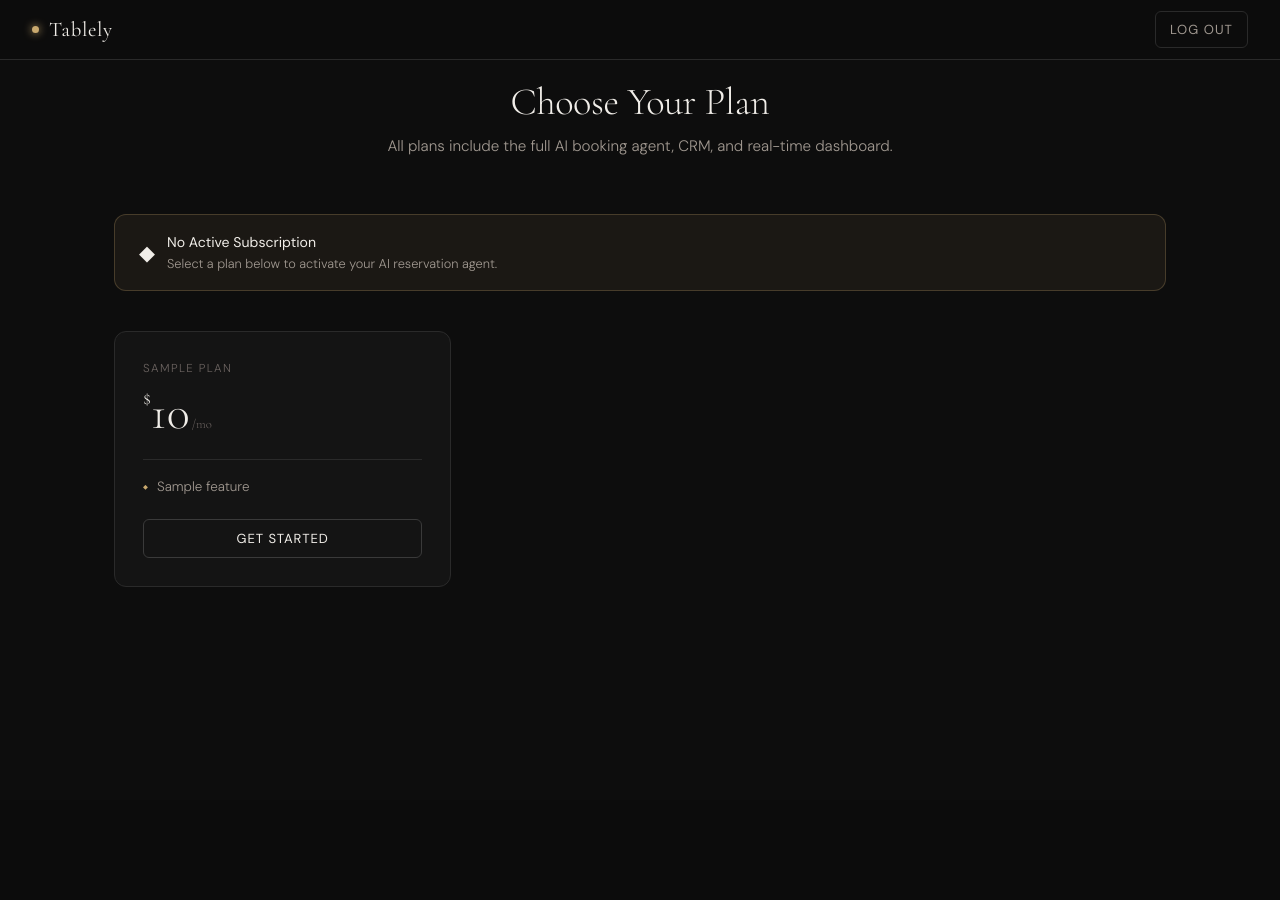
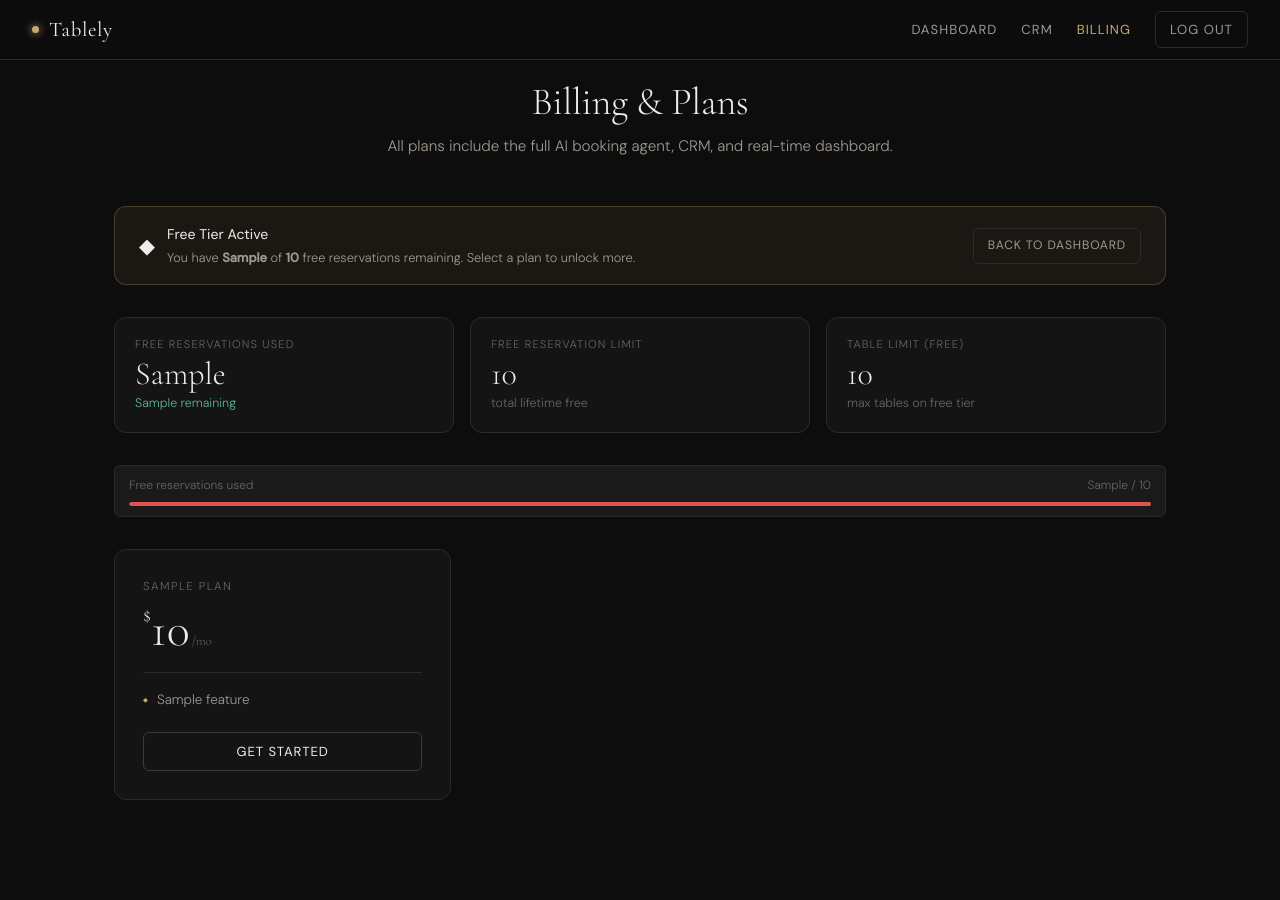
Before and after one commit to abdulwaarisinfo-dot/AI-RESTAURANT-RESERVATION-BOT, a FastAPI app: template templates/billing.html in a window 1280 px wide. Before the commit the page ends 587 px from the top, so only its background shows below. Run offline with FastAPI, Linux system fonts and the light colour scheme; the template is opened without the code that fills it: most values are stand-ins (such as "Sample title", 1, 10 or a date in 2020).

Commit message:
Update billing.html

```diff
--- a/templates/billing.html
+++ b/templates/billing.html
@@ -10,32 +10,51 @@
       max-width: 1100px;
       margin: 0 auto;
     }
+
+    /* ── HEADER ─────────────────────────────────────────────────────── */
     .billing-header {
-      text-align: center;
-      margin-bottom: 56px;
+      text-align: center; margin-bottom: 48px;
     }
     .billing-header h1 { font-size: 2.4rem; margin-bottom: 10px; }
-    .billing-header p { color: var(--text-2); font-size: .95rem; }
+    .billing-header p  { color: var(--text-2); font-size: .95rem; }
 
-    /* STATUS BANNER */
+    /* ── STATUS BANNER ──────────────────────────────────────────────── */
     .status-banner {
       display: flex; align-items: center; justify-content: space-between;
       gap: 16px; padding: 16px 24px;
-      border-radius: var(--radius-lg); margin-bottom: 40px;
-      flex-wrap: wrap;
+      border-radius: var(--radius-lg); margin-bottom: 32px; flex-wrap: wrap;
     }
-    .status-banner.active { background: rgba(91,184,145,.08); border: 1px solid rgba(91,184,145,.25); }
-    .status-banner.inactive { background: rgba(201,169,110,.08); border: 1px solid rgba(201,169,110,.25); }
-    .status-left { display: flex; align-items: center; gap: 12px; }
-    .status-icon { font-size: 1.3rem; }
+    .status-banner.active   { background: rgba(91,184,145,.08);  border: 1px solid rgba(91,184,145,.25); }
+    .status-banner.inactive { background: rgba(232,151,58,.08);  border: 1px solid rgba(232,151,58,.25); }
+    .status-banner.free     { background: rgba(201,169,110,.08); border: 1px solid rgba(201,169,110,.25); }
+    .status-left  { display: flex; align-items: center; gap: 12px; }
+    .status-icon  { font-size: 1.3rem; }
     .status-title { font-size: .88rem; color: var(--text); font-weight: 400; }
-    .status-desc { font-size: .8rem; color: var(--text-2); }
+    .status-desc  { font-size: .8rem; color: var(--text-2); margin-top: 2px; }
 
-    /* PLANS GRID */
+    /* ── FREE TIER INFO ──────────────────────────────────────────────── */
+    .free-info-bar {
+      display: grid; grid-template-columns: repeat(3, 1fr); gap: 16px;
+      margin-bottom: 32px;
+    }
+    .free-info-card {
+      background: var(--bg-2); border: 1px solid var(--border);
+      border-radius: var(--radius-lg); padding: 18px 20px;
+      display: flex; flex-direction: column; gap: 4px;
+    }
+    .fic-label { font-size: .7rem; letter-spacing: .1em; text-transform: uppercase; color: var(--text-3); }
+    .fic-value { font-family: 'Cormorant Garamond', serif; font-size: 2rem; color: var(--text); line-height: 1; }
+    .fic-sub   { font-size: .78rem; color: var(--text-3); }
+    .fic-sub.green  { color: var(--green); }
+    .fic-sub.amber  { color: var(--amber); }
+    .fic-sub.red    { color: var(--red); }
+
+    /* ── PLANS GRID ─────────────────────────────────────────────────── */
     .plans-grid {
       display: grid;
       grid-template-columns: repeat(3, 1fr);
       gap: 20px;
+      margin-bottom: 40px;
     }
     .plan-card {
       background: var(--bg-2); border: 1px solid var(--border);
@@ -68,40 +87,30 @@
       font-size: .72rem; letter-spacing: .12em; text-transform: uppercase;
       color: var(--text-3); margin-bottom: 10px;
     }
-    .plan-price {
-      font-family: 'Cormorant Garamond', serif;
-      font-size: 3rem; color: var(--text); line-height: 1; margin-bottom: 4px;
-    }
-    .plan-price sup { font-size: 1.2rem; vertical-align: top; margin-top: .5rem; }
-    .plan-price-period { font-size: .8rem; color: var(--text-3); }
-    hr { border: none; border-top: 1px solid var(--border); margin: 18px 0; }
+    .plan-divider { border: none; border-top: 1px solid var(--border); margin: 18px 0; }
     .plan-features { flex: 1; display: flex; flex-direction: column; gap: 9px; margin-bottom: 22px; }
     .plan-feature {
       display: flex; align-items: flex-start; gap: 9px;
       font-size: .84rem; color: var(--text-2); line-height: 1.4;
     }
     .plan-feature::before { content: '◆'; font-size: .4rem; color: var(--gold); flex-shrink: 0; margin-top: 5px; }
-    .plan-limit-bar { margin-bottom: 16px; }
-    .plan-limit-label { font-size: .72rem; color: var(--text-3); margin-bottom: 5px; }
 
-    /* cancel section */
+    /* ── CANCEL SECTION ─────────────────────────────────────────────── */
     .cancel-section {
-      text-align: center; margin-top: 48px;
-      padding: 24px; background: var(--bg-2);
-      border: 1px solid var(--border); border-radius: var(--radius-lg);
+      text-align: center; padding: 24px;
+      background: var(--bg-2); border: 1px solid var(--border);
+      border-radius: var(--radius-lg);
     }
     .cancel-section h3 { font-size: 1.1rem; margin-bottom: 6px; }
-    .cancel-section p { font-size: .85rem; color: var(--text-2); margin-bottom: 16px; }
-
-    /* loading state */
-    .btn-loading { opacity: .7; pointer-events: none; }
-    .btn-loading::after {
-      content: ' ...';
-    }
+    .cancel-section p  { font-size: .85rem; color: var(--text-2); margin-bottom: 16px; }
 
     @media (max-width: 768px) {
-      .plans-grid { grid-template-columns: 1fr; }
+      .plans-grid   { grid-template-columns: 1fr; }
+      .free-info-bar{ grid-template-columns: 1fr 1fr; }
       .billing-page { padding-top: 72px; }
+    }
+    @media (max-width: 480px) {
+      .free-info-bar{ grid-template-columns: 1fr; }
     }
   </style>
 </head>
@@ -112,44 +121,95 @@
       Tablely
     </a>
     <div class="nav-links">
-      {% if active %}
-      <a href="/dashboard" class="active">Dashboard</a>
-      {% endif %}
+      <a href="/dashboard">Dashboard</a>
+      <a href="/crm">CRM</a>
+      <a href="/billing" class="active">Billing</a>
       <a href="/logout" class="btn btn-ghost btn-sm">Log Out</a>
     </div>
   </nav>
 
   <div class="billing-page">
     <div class="billing-header">
-      <h1>Choose Your Plan</h1>
+      <h1>Billing &amp; Plans</h1>
       <p>All plans include the full AI booking agent, CRM, and real-time dashboard.</p>
     </div>
 
-    <!-- Subscription status banner -->
+    {#
+      STATUS BANNER
+      Context vars from billing_page():
+        active        — bool: _subscription_active(owner)
+        current_plan  — str:  owner.get("plan", "starter")
+        limits        — dict: _get_effective_limits()
+        free_reservations — FREE_RESERVATIONS constant (10)
+    #}
     {% if active %}
     <div class="status-banner active">
       <div class="status-left">
         <div class="status-icon">✓</div>
         <div>
           <div class="status-title">Subscription Active</div>
-          <div class="status-desc">Currently on the <strong>{{ current_plan | capitalize }}</strong> plan. You can upgrade or switch below.</div>
+          <div class="status-desc">Currently on the <strong>{{ current_plan | capitalize }}</strong> plan. Upgrade or switch anytime below.</div>
         </div>
       </div>
       <a href="/dashboard" class="btn btn-outline btn-sm">Go to Dashboard</a>
     </div>
     {% else %}
-    <div class="status-banner inactive">
+    {# Free tier — _is_free_tier() returns True when subscription_status != "active" #}
+    <div class="status-banner free">
       <div class="status-left">
         <div class="status-icon">◆</div>
         <div>
-          <div class="status-title">No Active Subscription</div>
-          <div class="status-desc">Select a plan below to activate your AI reservation agent.</div>
+          <div class="status-title">Free Tier Active</div>
+          <div class="status-desc">
+            You have <strong>{{ limits.reservations_left }}</strong> of
+            <strong>{{ free_reservations }}</strong> free reservations remaining.
+            Select a plan to unlock more.
           </div>
+        </div>
+      </div>
+      <a href="/dashboard" class="btn btn-ghost btn-sm">Back to Dashboard</a>
+    </div>
+
+    {# Free tier stats — shown only when not subscribed #}
+    <div class="free-info-bar">
+      <div class="free-info-card">
+        <div class="fic-label">Free Reservations Used</div>
+        <div class="fic-value">{{ limits.reservations_used }}</div>
+        <div class="fic-sub {% if limits.reservations_left == 0 %}red{% elif limits.reservations_left <= 3 %}amber{% else %}green{% endif %}">
+          {{ limits.reservations_left }} remaining
+        </div>
+      </div>
+      <div class="free-info-card">
+        <div class="fic-label">Free Reservation Limit</div>
+        <div class="fic-value">{{ free_reservations }}</div>
+        <div class="fic-sub">total lifetime free</div>
+      </div>
+      <div class="free-info-card">
+        <div class="fic-label">Table Limit (Free)</div>
+        {# limits.tables_max — FREE_TABLES_MAX = 3 on free tier #}
+        <div class="fic-value">{{ limits.tables_max }}</div>
+        <div class="fic-sub">max tables on free tier</div>
+      </div>
+    </div>
+
+    {# Usage progress bar for free tier #}
+    {% set usage_pct = ((limits.reservations_used / free_reservations) * 100) | round | int if free_reservations > 0 else 0 %}
+    <div class="usage-bar-wrap" style="margin-bottom:32px;">
+      <div class="usage-bar-label">
+        <span>Free reservations used</span>
+        <span>{{ limits.reservations_used }} / {{ free_reservations }}</span>
+      </div>
+      <div class="usage-bar-track">
+        <div class="usage-bar-fill {% if usage_pct >= 90 %}danger{% elif usage_pct >= 70 %}warning{% endif %}"
+             style="width:{{ usage_pct }}%;"></div>
       </div>
     </div>
     {% endif %}
 
-    <!-- Plans -->
+    <!-- PLANS GRID
+         plans dict from main.py PLANS = { starter, professional, enterprise }
+         Each plan: name, price_month, reservations_month, tables_max, features[]
+    -->
     <div class="plans-grid">
       {% for key, plan in plans.items() %}
       <div class="plan-card
@@ -160,7 +220,7 @@
         <div class="plan-price">
           <sup>$</sup>{{ plan.price_month }}<span class="plan-price-period">/mo</span>
         </div>
-        <hr>
+        <hr class="plan-divider">
         <div class="plan-features">
           {% for f in plan.features %}
           <div class="plan-feature">{{ f }}</div>
@@ -168,13 +228,15 @@
         </div>
 
         {% if key == current_plan and active %}
+          {# Current plan — disabled button #}
           <button class="btn btn-ghost" disabled style="width:100%;">Current Plan</button>
         {% else %}
+          {# Calls /api/billing/checkout → paddle_create_checkout()
+             JS sends POST with { plan: key } and follows checkout_url redirect #}
           <button
             class="btn {% if key == 'professional' %}btn-primary{% else %}btn-outline{% endif %}"
             style="width:100%;"
-          onclick="subscribe('{{ key }}', this)"
-          data-plan="{{ key }}"
+            onclick="handleSubscribe('{{ key }}', this)"
           >
             {% if active %}Switch to {{ plan.name }}{% else %}Get Started{% endif %}
           </button>
@@ -183,12 +245,13 @@
       {% endfor %}
     </div>
 
-    <!-- Cancel subscription (only if active) -->
+    {# Cancel section — only shown for active subscriptions #}
     {% if active %}
     <div class="cancel-section">
       <h3>Cancel Subscription</h3>
-      <p>Your account will remain active until the end of the billing period.</p>
-      <button class="btn btn-danger btn-sm" onclick="cancelSub(this)">
+      <p>Your account stays active until the end of the billing period. You'll return to free tier after cancellation.</p>
+      {# Calls /api/billing/cancel → api cancel_subscription() → Paddle DELETE /subscriptions/{sub_id} #}
+      <button class="btn btn-danger btn-sm" onclick="handleCancel(this)">
         Cancel Subscription
       </button>
     </div>
@@ -196,64 +259,51 @@
   </div>
 
   <script>
-    async function subscribe(plan, btn) {
-      btn.classList.add('btn-loading');
-      btn.textContent = 'Redirecting...';
+    /* handleSubscribe(plan, btn)
+     * POST /api/billing/checkout  body: { plan }
+     * Returns: { checkout_url, plan }
+     * On success: redirect to Paddle checkout URL
+     * On failure: show toast error, restore button
+     */
+    async function handleSubscribe(plan, btn) {
+      const origText = btn.textContent;
+      btn.disabled = true;
+      btn.textContent = 'Redirecting…';
 
       try {
-        const token = document.cookie.split(';')
-          .find(c => c.trim().startsWith('access_token='))
-          ?.split('=')[1];
-
-        const res = await fetch('/api/billing/checkout', {
-          method: 'POST',
-          headers: {
-            'Content-Type': 'application/json',
-            'Authorization': `Bearer ${token}`,
-          },
-          body: JSON.stringify({ plan }),
-        });
-
-        const data = await res.json();
-
+        const data = await api('POST', '/api/billing/checkout', { plan });
         if (data.checkout_url) {
           window.location.href = data.checkout_url;
         } else {
           showToast('Could not initiate checkout. Please try again.', 'error');
-          btn.classList.remove('btn-loading');
-          btn.textContent = 'Get Started';
+          btn.disabled = false;
+          btn.textContent = origText;
         }
       } catch (e) {
-        showToast('Network error. Please try again.', 'error');
-        btn.classList.remove('btn-loading');
-        btn.textContent = 'Get Started';
+        showToast(e.message || 'Network error. Please try again.', 'error');
+        btn.disabled = false;
+        btn.textContent = origText;
       }
     }
 
-    async function cancelSub(btn) {
-      if (!confirm('Are you sure you want to cancel your subscription?')) return;
-      btn.classList.add('btn-loading');
+    /* handleCancel(btn)
+     * POST /api/billing/cancel
+     * Calls Paddle DELETE /subscriptions/{sub_id}
+     * Sets subscription_status = "cancelled" in DB
+     */
+    async function handleCancel(btn) {
+      if (!confirm('Are you sure you want to cancel your subscription?\nYour account stays active until the end of the billing period.')) return;
+      btn.disabled = true;
+      btn.textContent = 'Cancelling…';
 
       try {
-        const token = document.cookie.split(';')
-          .find(c => c.trim().startsWith('access_token='))
-          ?.split('=')[1];
-
-        const res = await fetch('/api/billing/cancel', {
-          method: 'POST',
-          headers: { 'Authorization': `Bearer ${token}` },
-        });
-
-        if (res.ok) {
+        await api('POST', '/api/billing/cancel');
         showToast('Subscription cancelled successfully.', 'success');
-          setTimeout(() => location.reload(), 1500);
-        } else {
-          showToast('Failed to cancel. Please contact support.', 'error');
-          btn.classList.remove('btn-loading');
-        }
+        setTimeout(() => location.reload(), 1600);
       } catch (e) {
-        showToast('Network error.', 'error');
-        btn.classList.remove('btn-loading');
+        showToast(e.message || 'Failed to cancel. Please contact support.', 'error');
+        btn.disabled = false;
+        btn.textContent = 'Cancel Subscription';
       }
     }
   </script>
```
Lines whose indentation alone changed are shown as unchanged.
